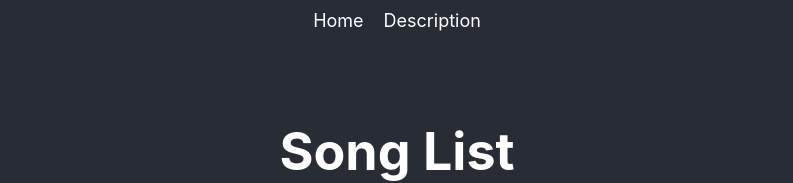
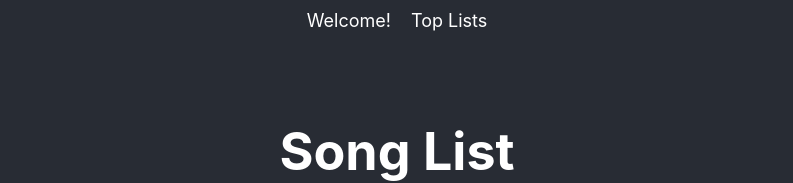
Before and after one commit to leej64/Cloud_Computing, a React (Create React App) app: page / in a window 1280 px wide. Shown: the top 183 px of the page, without its empty margins (243-1036 px from the left). Built offline with nearby package versions, Linux system fonts and the light colour scheme; no server answers.

Commit message:
Update App.js

```diff
--- a/src/App.js
+++ b/src/App.js
@@ -57,10 +57,11 @@ function App() {
         <nav className="toolbar">
           <ul>
             <li>
-              <Link to="/" className="toolbar-link">Home</Link>
+            <Link to="/description" className="toolbar-link">Welcome!</Link>
+
             </li>
             <li>
-              <Link to="/description" className="toolbar-link">Description</Link>
+            <Link to="/" className="toolbar-link">Top Lists</Link>
             </li>
           </ul>
         </nav>
```
